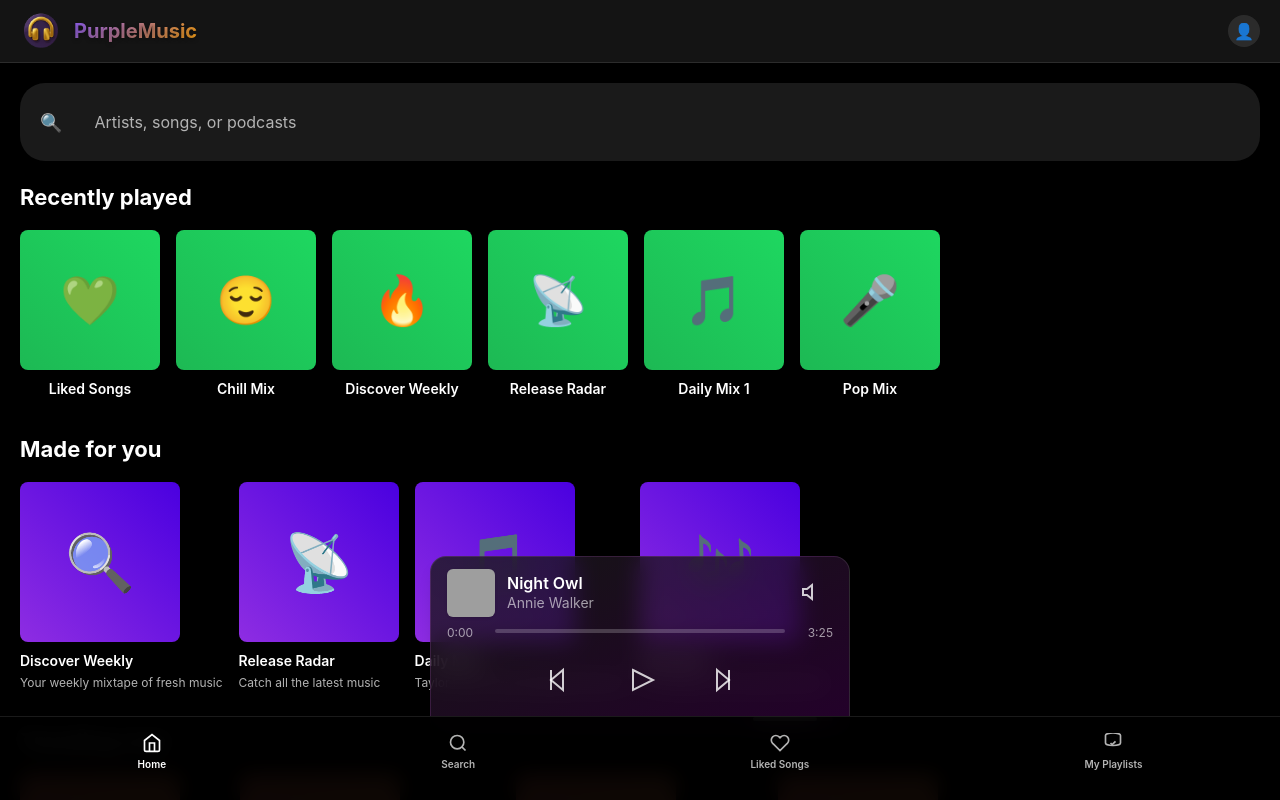
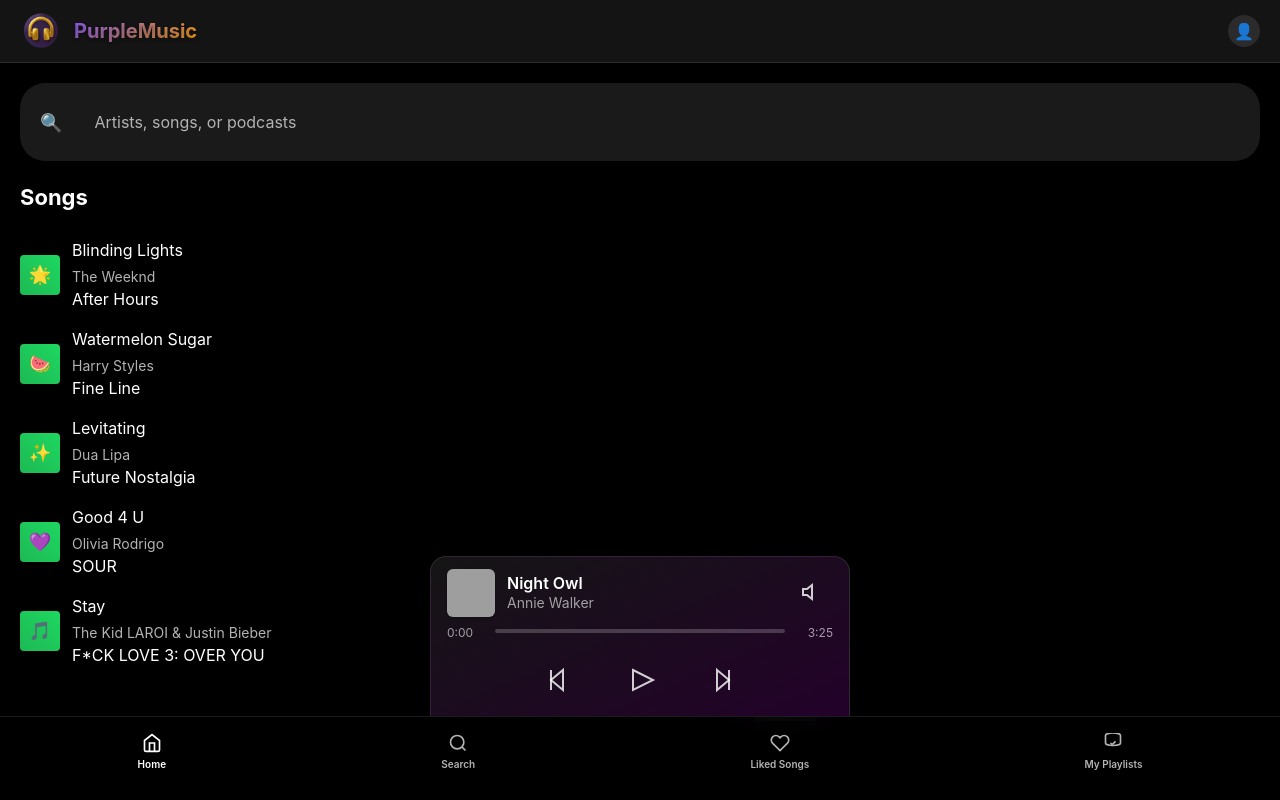
Before and after one commit to nikolastojadinov/PurpleMusicApp, a React (Create React App) app: page / in a window 1280 px wide. Built offline with nearby package versions, Linux system fonts and the light colour scheme; grey boxes are pictures that could not be loaded.

Commit message:
Audio player prikaz samo na klik na pesmu, X dugme za zatvaranje

```diff
--- a/src/screens/HomeScreen.js
+++ b/src/screens/HomeScreen.js
@@ -35,8 +35,20 @@ export default function HomeScreen() {
     { id: 5, title: 'Stay', artist: 'The Kid LAROI & Justin Bieber', cover: '🎵', album: 'F*CK LOVE 3: OVER YOU' }
   ];
 
-  const handlePlayPlaylist = (playlist) => {
-    alert('Play: ' + playlist.title);
+  // State za selektovanu pesmu i prikaz playera
+  const [selectedSong, setSelectedSong] = React.useState(null);
+  const [playerOpen, setPlayerOpen] = React.useState(false);
+
+  // Prikaz playera samo na klik na pesmu
+  const handlePlaySong = (song) => {
+    setSelectedSong(song);
+    setPlayerOpen(true);
+  };
+
+  // Zatvaranje playera
+  const handleClosePlayer = () => {
+    setPlayerOpen(false);
+    setSelectedSong(null);
   };
 
   return (
@@ -54,48 +66,37 @@ export default function HomeScreen() {
       </div>
 
       <section className="home-section">
-        <h2 className="section-title">Recently played</h2>
-        <div className="horizontal-scroll">
-          {recentlyPlayed.map((item) => (
-            <div key={item.id} className="recent-item" onClick={() => handlePlayPlaylist(item)}>
-              <div className="recent-cover">
-                <span>{item.cover}</span>
+        <h2 className="section-title">Songs</h2>
+        <div className="songs-list">
+          {sampleSongs.map((song) => (
+            <div key={song.id} className="song-item" onClick={() => handlePlaySong(song)}>
+              <div className="song-cover"><span>{song.cover}</span></div>
+              <div className="song-details">
+                <h3 className="song-title">{song.title}</h3>
+                <p className="song-artist">{song.artist}</p>
+                <p className="song-album">{song.album}</p>
               </div>
-              <h3 className="recent-title">{item.title}</h3>
             </div>
           ))}
         </div>
       </section>
 
-      <section className="home-section">
-        <h2 className="section-title">Made for you</h2>
-        <div className="horizontal-scroll">
-          {madeForYou.map((item) => (
-            <div key={item.id} className="made-item" onClick={() => handlePlayPlaylist(item)}>
-              <div className="made-cover">
-                <span>{item.cover}</span>
-              </div>
-              <h3 className="made-title">{item.title}</h3>
-              <p className="made-subtitle">{item.subtitle}</p>
-            </div>
-          ))}
+      {/* Player prikaz */}
+      {playerOpen && selectedSong && (
+        <div style={{ position: 'fixed', left: 0, right: 0, bottom: 80, zIndex: 1000 }}>
+          <div style={{ position: 'absolute', top: 8, right: 8, zIndex: 1100 }}>
+            <button
+              style={{ background: 'rgba(0,0,0,0.7)', color: '#fff', border: 'none', borderRadius: '50%', width: 32, height: 32, fontSize: 20, cursor: 'pointer' }}
+              onClick={handleClosePlayer}
+              aria-label="Close player"
+            >
+              ×
+            </button>
+          </div>
+          {/* ModernAudioPlayer sa selektovanom pesmom */}
+          <ModernAudioPlayer key={selectedSong.id} song={selectedSong} />
         </div>
-      </section>
-
-      <section className="home-section">
-        <h2 className="section-title">Trending now</h2>
-        <div className="horizontal-scroll">
-          {trendingNow.map((item) => (
-            <div key={item.id} className="trending-item" onClick={() => handlePlayPlaylist(item)}>
-              <div className="trending-cover">
-                <span>{item.cover}</span>
-              </div>
-              <h3 className="trending-title">{item.title}</h3>
-              <p className="trending-subtitle">{item.subtitle}</p>
-            </div>
-          ))}
-        </div>
-      </section>
+      )}
     </div>
   );
 }
```
